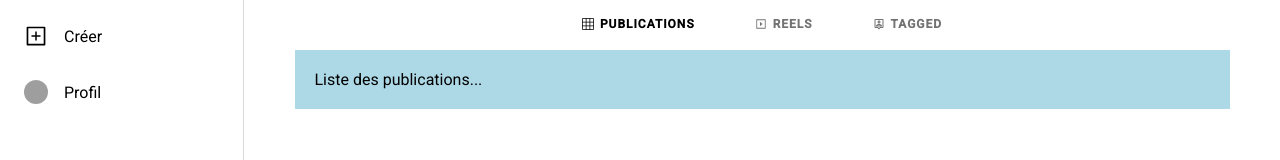
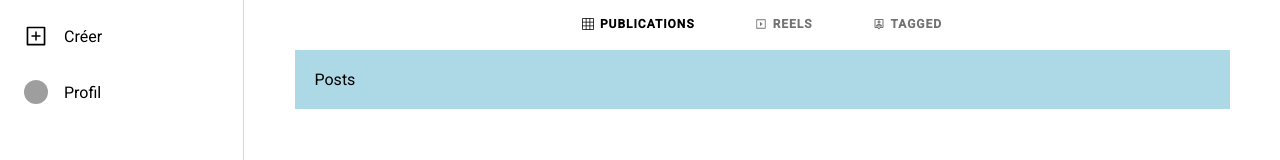
Before and after one commit to nicomil59/instagrum, a React (Vite) app: page / in a window 1280 px wide. Shown: the part 430-590 px from the top of the page. Built offline with nearby package versions, Linux system fonts and the light colour scheme; grey boxes are pictures that could not be loaded.

Commit message:
✨ CONTENT > create Posts, Reels and Tagged

```diff
--- a/src/components/main/content/Content.jsx
+++ b/src/components/main/content/Content.jsx
@@ -5,6 +5,9 @@ import { BsGrid3X3 } from "react-icons/bs";
 import { AiOutlinePlaySquare } from "react-icons/ai";
 import { MdOutlinePersonPin } from "react-icons/md";
 import TabItem from "./TabItem";
+import Posts from "./posts/Posts";
+import Reels from "./Reels";
+import Tagged from "./Tagged";
 
 const Content = () => {
   const [activeTab, setActiveTab] = useState("posts-tab");
@@ -59,14 +62,14 @@ const Content = () => {
           className={`tab-content ${activeTab === "posts-tab" ? "active" : ""}`}
           id="posts"
         >
-          <p>Liste des publications...</p>
+          <Posts />
         </div>
 
         <div
           className={`tab-content ${activeTab === "reels-tab" ? "active" : ""}`}
           id="reels"
         >
-          <p>Liste des reels...</p>
+          <Reels />
         </div>
 
         <div
@@ -75,7 +78,7 @@ const Content = () => {
           }`}
           id="tagged"
         >
-          <p>Liste des identifié(e)s...</p>
+          <Tagged />
         </div>
       </div>
     </ContentStyled>
--- /dev/null
+++ b/src/components/main/content/Reels.jsx
@@ -0,0 +1,7 @@
+const Reels = () => {
+    return (
+      <div>Reels</div>
+    )
+  }
+
+  export default Reels
--- /dev/null
+++ b/src/components/main/content/Tagged.jsx
@@ -0,0 +1,7 @@
+const Tagged = () => {
+    return (
+      <div>Tagged</div>
+    )
+  }
+
+  export default Tagged
--- /dev/null
+++ b/src/components/main/content/posts/Posts.jsx
@@ -0,0 +1,7 @@
+const Posts = () => {
+  return (
+    <div>Posts</div>
+  )
+}
+
+export default Posts
```
